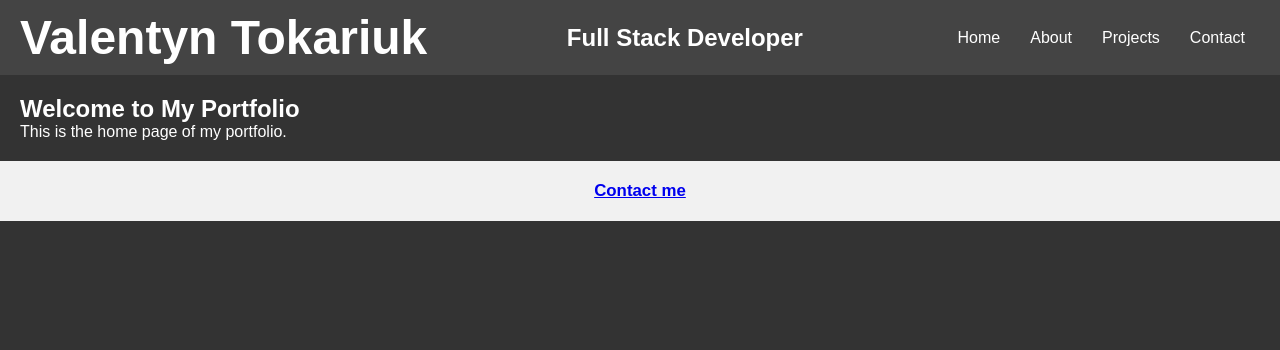
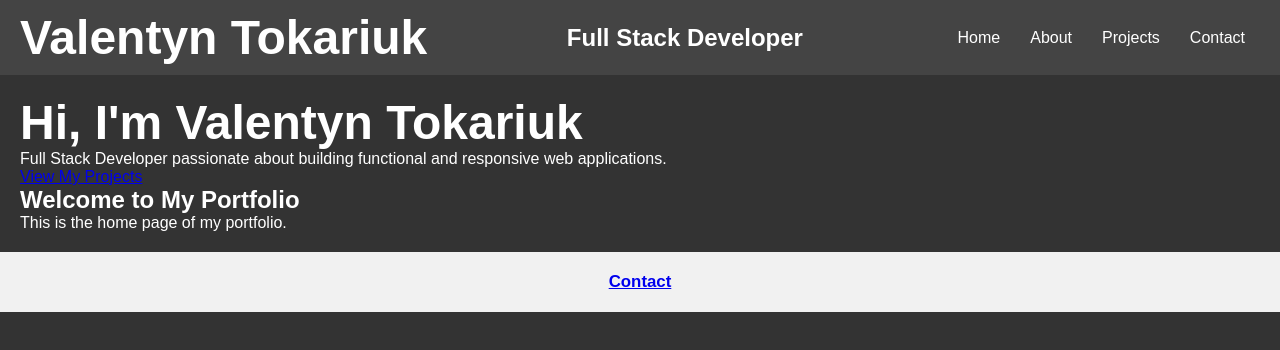
Before and after one commit to ValentynTokariuk/personal-portfolio, a React (Vite) app in the folder personal-portfolio/: page / in a window 1280 px wide. Shown: the top 350 px of the page. Built offline with nearby package versions, Linux system fonts and the light colour scheme.

Commit message:
css update

```diff
--- a/personal-portfolio/src/App.jsx
+++ b/personal-portfolio/src/App.jsx
@@ -30,7 +30,7 @@ const App = () => {
         </Routes>
 
         <footer>
-          <h3><a href='./Contact'>Contact me</a></h3>
+          <h3><Link to="/contact">Contact</Link></h3>
 
         </footer>
       </div>
--- a/personal-portfolio/src/Home.jsx
+++ b/personal-portfolio/src/Home.jsx
@@ -3,6 +3,12 @@ import React from 'react';
 const Home = () => {
   return (
     <section id="home">
+        <div className="hero">
+            <h1>Hi, I'm Valentyn Tokariuk</h1>
+            <p>Full Stack Developer passionate about building functional and responsive web applications.</p>
+            <a href="/projects" className="cta-btn">View My Projects</a>
+        </div>
+
       <h2>Welcome to My Portfolio</h2>
       <p>This is the home page of my portfolio.</p>
     </section>
```
Also changed, not shown: 1 other file (tests, documents, lock files or other folders).
